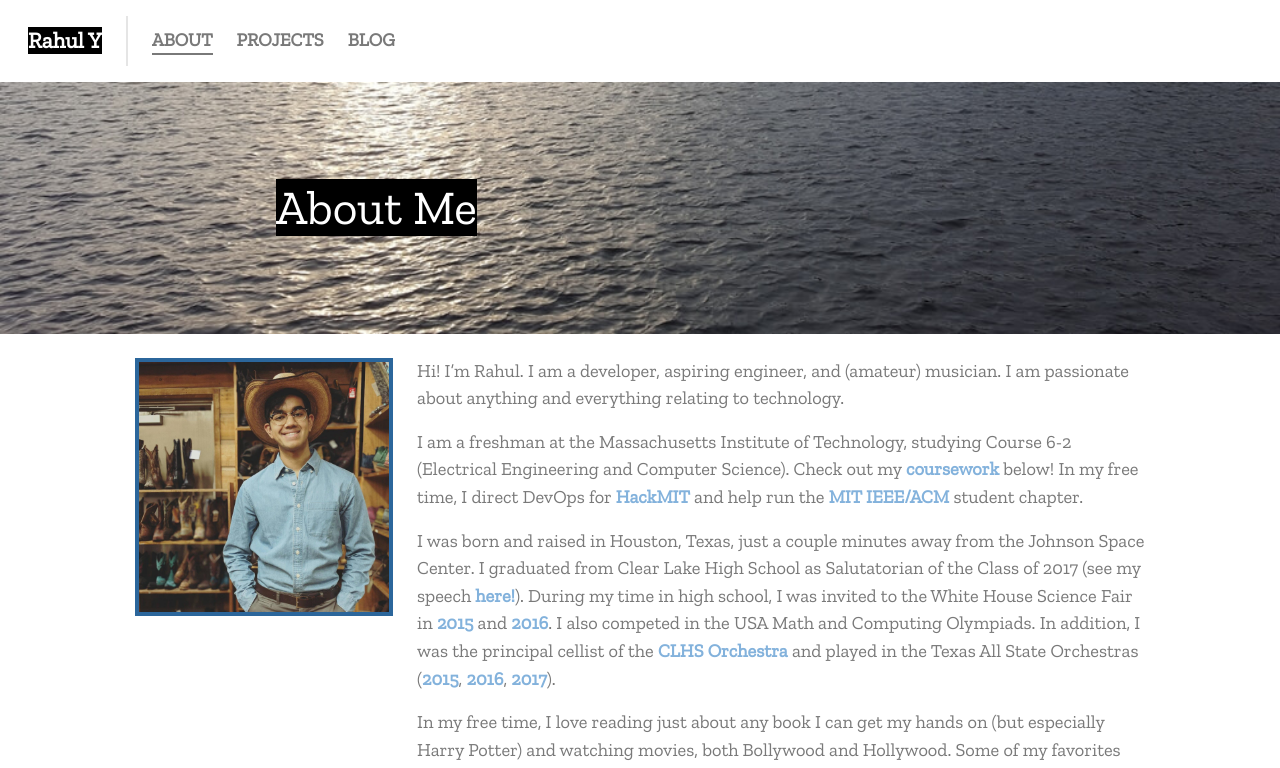
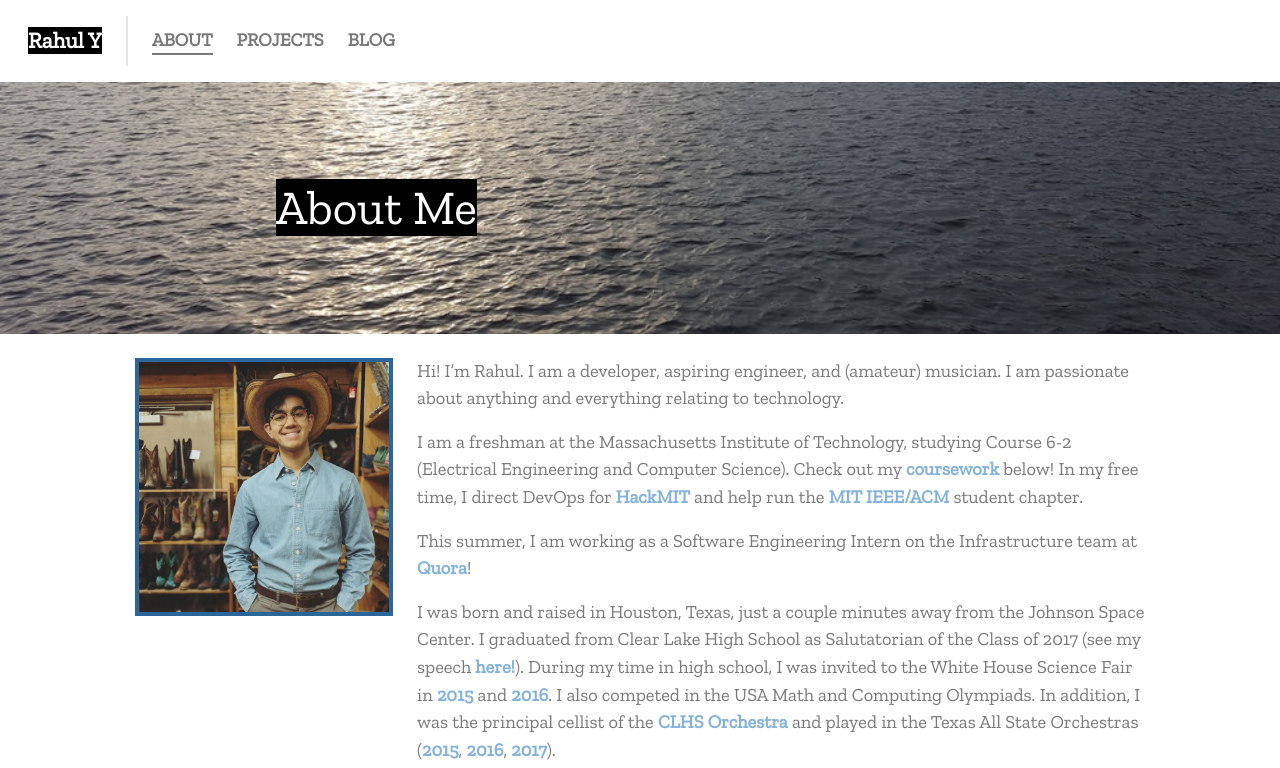
Before and after one commit to rahulyesantharao/personal-website-m2, a React app: page /about in a window 1280 px wide. Shown: the top 768 px of the page. Built offline with nearby package versions, Linux system fonts and the light colour scheme.

Commit message:
Added work to website

```diff
--- a/src/components/about/AboutPage.js
+++ b/src/components/about/AboutPage.js
@@ -22,6 +22,9 @@ const AboutPage = () => {
             </p>
             <p>
               I am a freshman at the Massachusetts Institute of Technology, studying Course 6-2 (Electrical Engineering and Computer Science). Check out my <a href="#courseworkHeader">coursework</a> below! In my free time, I direct DevOps for <a href="https://hackmit.org/" target="_blank" rel="noopener noreferrer">HackMIT</a> and help run the <a href="http://ieeeacm.mit.edu/" target="_blank" rel="noopener noreferrer">MIT IEEE/ACM</a> student chapter.
+            </p>
+            <p>
+              This summer, I am working as a Software Engineering Intern on the Infrastructure team at <a href="https://www.quora.com/" target="_blank" rel="noopener noreferrer">Quora</a>!
             </p>
             <p>
               I was born and raised in Houston, Texas, just a couple minutes away from the Johnson Space Center.
```
